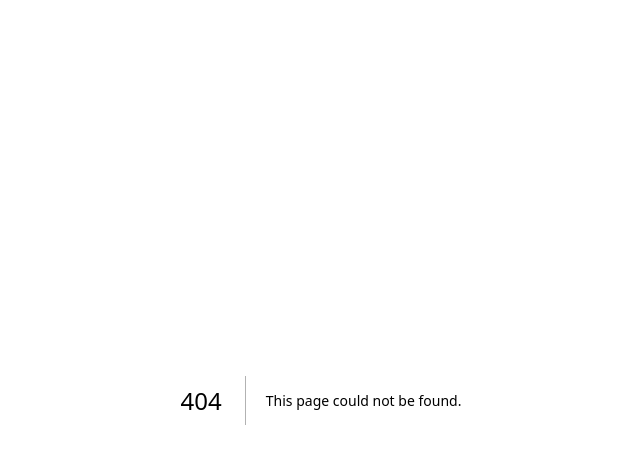
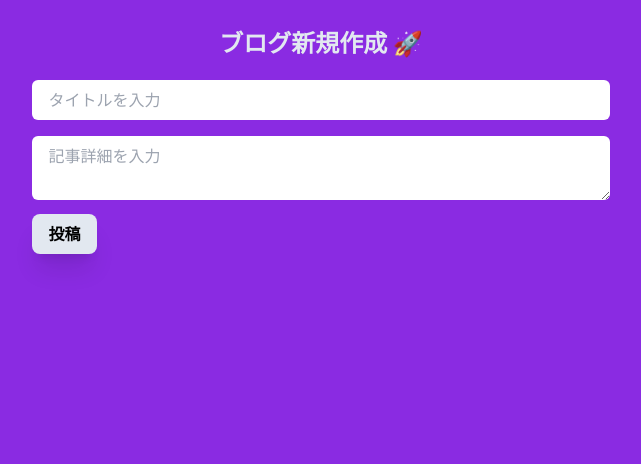
Before and after one commit to ShotaMatsushima/next.js13_blog, a Next.js app: page /blog/add in a window 1280 px wide. Before the commit this address had no page. Shown: the top 464 px of the page, without its empty margins (319-960 px from the left). Built offline with nearby package versions, Linux system fonts and the light colour scheme.

Commit message:
Add create blog page

```diff
--- /dev/null
+++ b/src/app/blog/add/page.tsx
@@ -0,0 +1,58 @@
+"use client"
+
+import React from 'react'
+import { useRef } from 'react'
+import { useRouter } from 'next/navigation'
+
+const postBlog = async (title: string | undefined, content: string | undefined) => {
+  const res = await fetch("http://localhost:3000/api/blogs", {
+    method: "POST",
+    headers: {
+      'Content-Type': 'application/json',
+    },
+    body: JSON.stringify({ title, content }),
+  });
+  return res.json();
+};
+
+const PostBlog = () => {
+  const router = useRouter();
+  const titleRef = useRef<HTMLInputElement | null>(null);
+  const contentRef = useRef<HTMLTextAreaElement | null>(null);
+
+  const handleSubmit = async (e: React.FormEvent) => {
+    e.preventDefault();
+
+    await postBlog(titleRef.current?.value, contentRef.current?.value);
+    router.push("/");
+    router.refresh();
+  };
+
+  return (
+  <>
+    <div className="w-full m-auto flex my-4">
+      <div className="flex flex-col justify-center items-center m-auto">
+        <p className="text-2xl text-slate-200 font-bold p-3">ブログ新規作成 🚀</p>
+        <form onSubmit={handleSubmit}>
+          <input
+            ref={titleRef}
+            placeholder="タイトルを入力"
+            type="text"
+            className="rounded-md px-4 w-full py-2 my-2"
+          />
+          <textarea
+            ref={contentRef}
+            placeholder="記事詳細を入力"
+            className="rounded-md px-4 py-2 w-full my-2"
+          ></textarea>
+          <button className="font-semibold px-4 py-2 shadow-xl bg-slate-200 rounded-lg m-auto hover:bg-slate-100">
+            投稿
+          </button>
+        </form>
+      </div>
+    </div>
+  </>
+  )
+}
+
+export default PostBlog
```
Also changed, not shown: src/app/blog/page.tsx (renamed from src/app/blogs/page.tsx).
